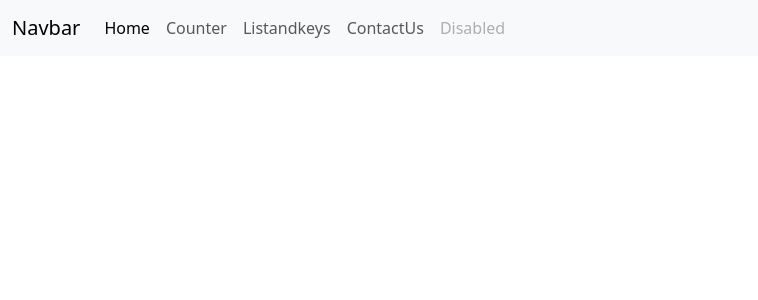
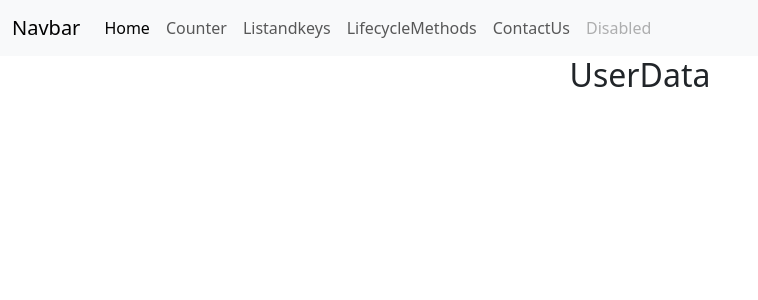
Before and after one commit to Chaitanyatraining/0611-react, a React (Create React App) app: page /lifecyclemethods in a window 1280 px wide. Shown: the top 300 px of the page, without its empty margins (0-758 px from the left). Built offline with nearby package versions, Linux system fonts and the light colour scheme; no server answers.

Commit message:
lifecycle methods

```diff
--- a/src/Components/Navbar.jsx
+++ b/src/Components/Navbar.jsx
@@ -22,6 +22,9 @@ const Navbar = () => {
                                 <Link to='/listandkeys' class="nav-link">Listandkeys</Link>
                             </li>
                             <li class="nav-item">
+                                <Link to='/lifecyclemethods' class="nav-link">LifecycleMethods</Link>
+                            </li>
+                            <li class="nav-item">
                                 <Link to='/contactus' class="nav-link">ContactUs</Link>
                             </li>
                             <li class="nav-item">
--- /dev/null
+++ b/src/Components/UserData.jsx
@@ -0,0 +1,45 @@
+import React, { Component } from 'react'
+import CounterComp from './CounterComp'
+
+class UserData extends Component {
+    // lifecycle methods
+    //Mounting
+
+    //constructor
+    constructor(props){
+        super()
+        console.log('constructor executed')
+    }
+
+    state = {
+        userData:[]
+    }
+
+    static getDerivedStateFromProps(){
+        console.log(' static getDerivedStateFromProps')
+        return null
+    }
+
+    componentDidMount(){
+        console.log('componentDidMount executed')
+        this.getUserData()
+    }
+
+    getUserData = async () =>{
+        const response = await fetch('https://jsonplaceholder.typicode.com/users')
+        const data = await response.json()
+        console.log(data)
+        this.setState({userData:data})
+    }
+
+  render() {
+    console.log('render executed')
+    return (
+      <div className='text-center'>
+        <h2>UserData</h2>
+      </div>
+    )
+  }
+}
+
+export default UserData
--- a/src/Routing/Routing.js
+++ b/src/Routing/Routing.js
@@ -4,6 +4,7 @@ import HomeComp from '../HomeComp'
 import CounterComp from '../Components/CounterComp'
 import ListsandKeys from '../Components/ListsandKeys'
 import ContactUs from '../Components/ContactUs'
+import UserData from '../Components/UserData'
 
 const Routing = () => {
   return (
@@ -11,6 +12,7 @@ const Routing = () => {
         <Route path='/' element={<HomeComp />} />
         <Route path='/counter' element={<CounterComp />} />
         <Route path='/contactus' element={<ContactUs />} />
+        <Route path='/lifecyclemethods' element={<UserData />} />
         <Route path='/listandkeys' element={<ListsandKeys />} />
     </Routes>
   )
```
